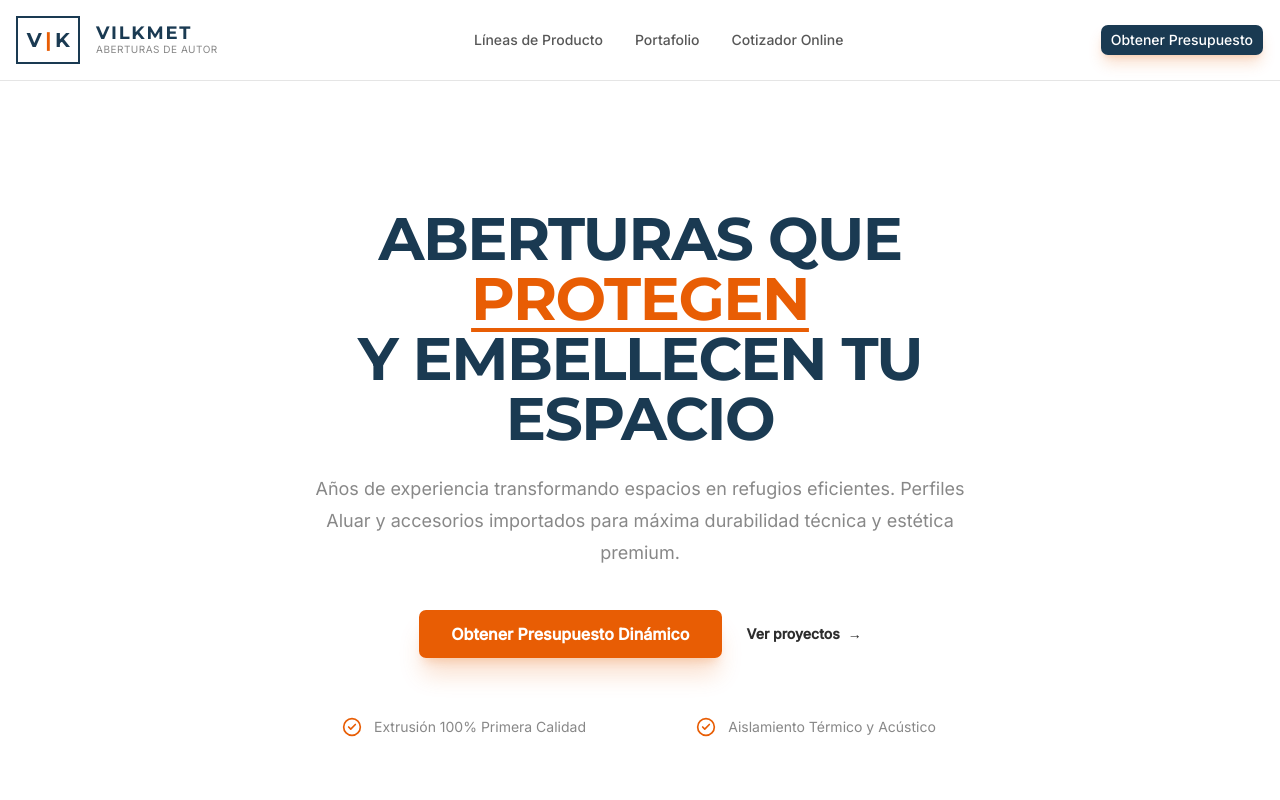
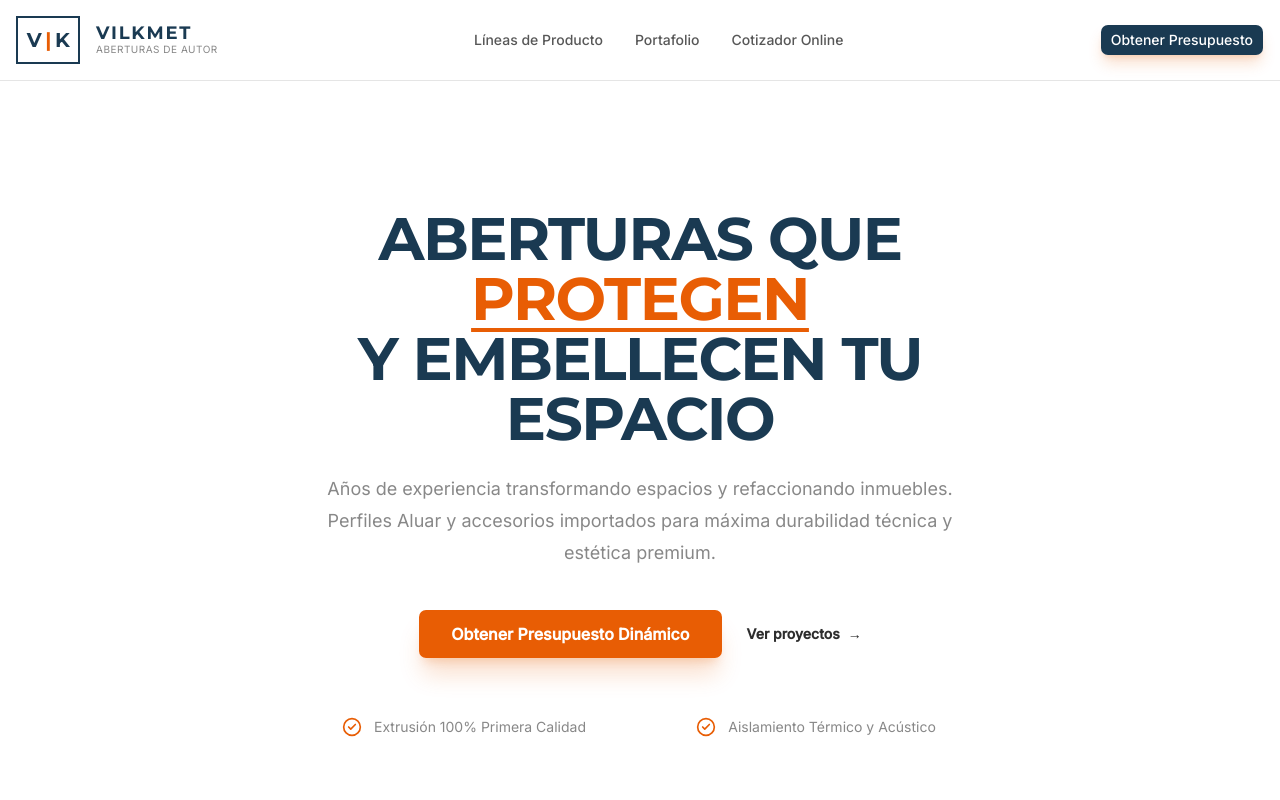
Before and after one commit to Wilson-Kickbush/vilkmet-app, a Next.js app: page / in a window 1280 px wide. Shown: the top 800 px of the page. Built offline with nearby package versions, Linux system fonts and the light colour scheme.

Commit message:
Cambiando textos de la portada

```diff
--- a/src/components/landing/HeroSection.tsx
+++ b/src/components/landing/HeroSection.tsx
@@ -26,7 +26,7 @@ export function HeroSection() {
             transition={{ duration: 0.5, delay: 0.2 }}
             className="mt-6 text-lg leading-8 text-muted-foreground"
           >
-            Años de experiencia transformando espacios en refugios eficientes. Perfiles Aluar y accesorios importados para máxima durabilidad técnica y estética premium.
+            Años de experiencia transformando espacios y refaccionando inmuebles. Perfiles Aluar y accesorios importados para máxima durabilidad técnica y estética premium.
           </motion.p>
 
           <motion.div
```
